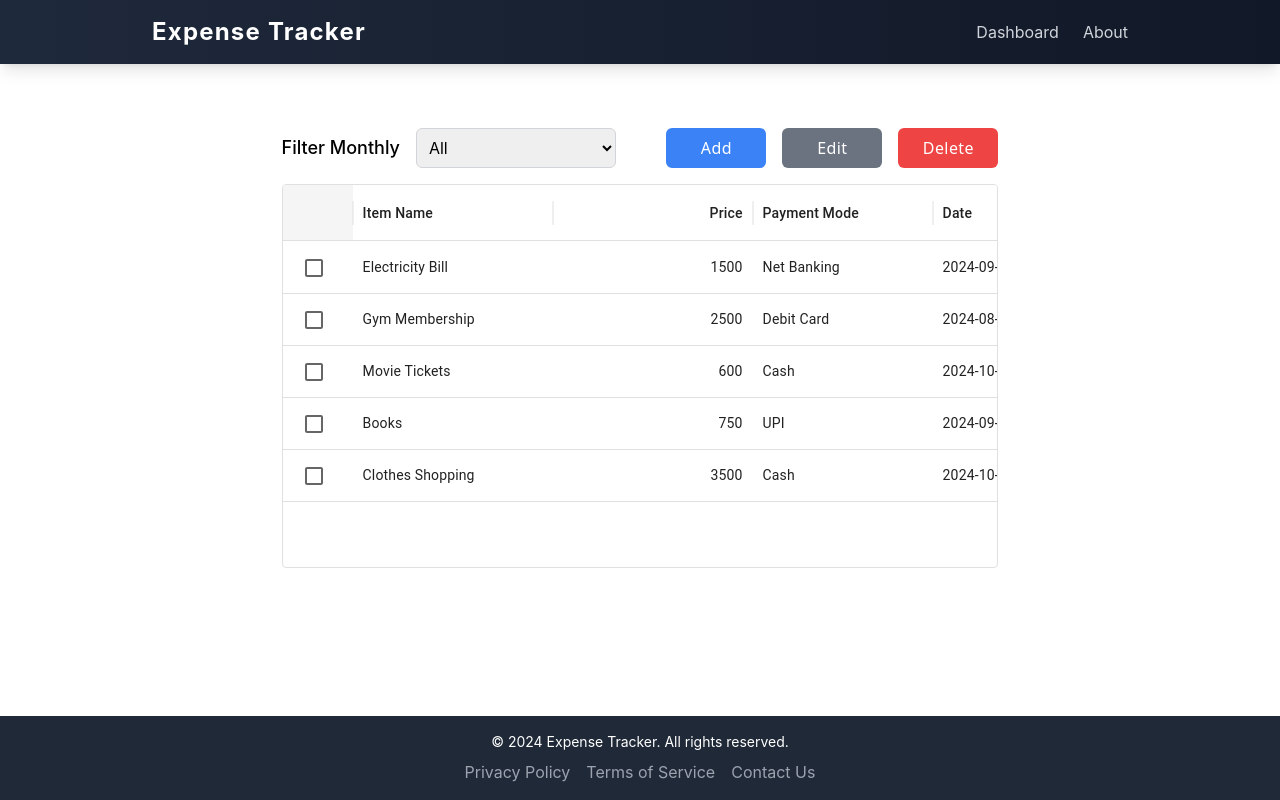
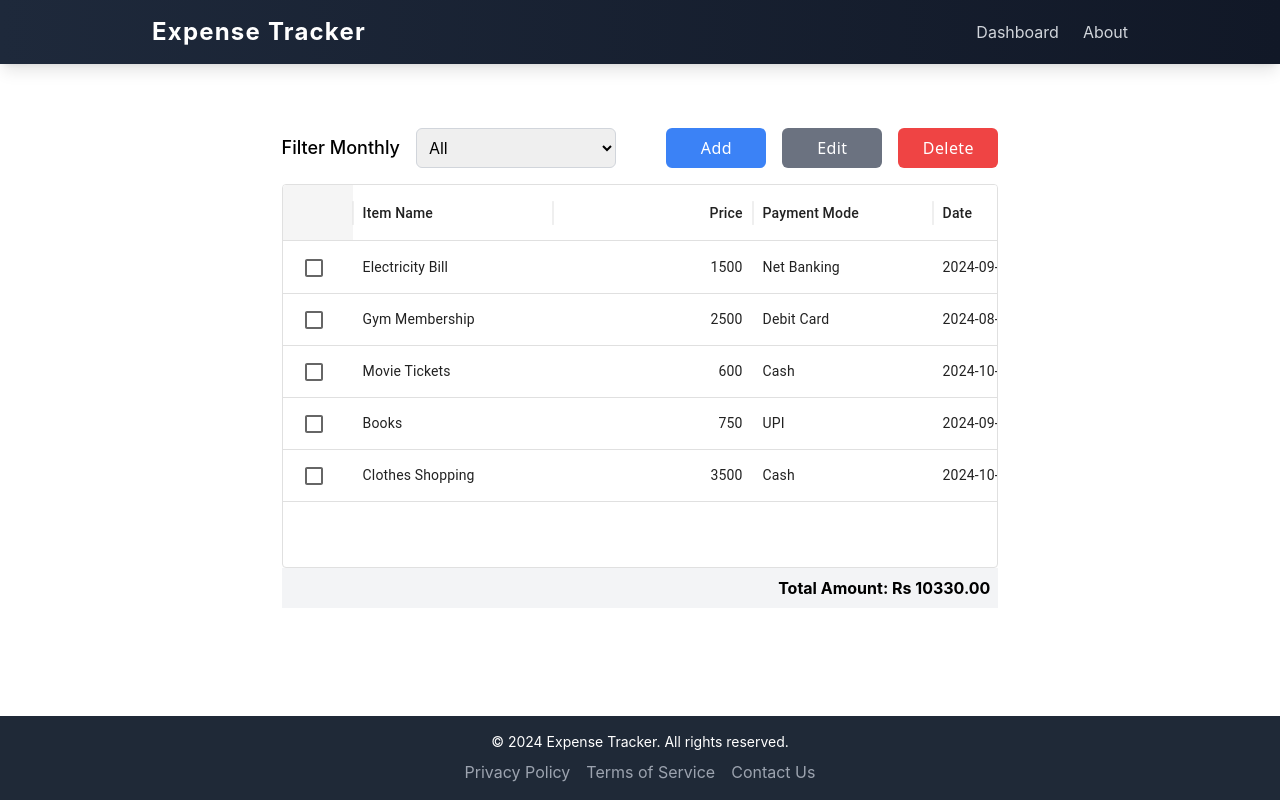
Before and after one commit to dhanraj12i/expensetracker, a React (Create React App) app: page / in a window 1280 px wide. Built offline with nearby package versions, Linux system fonts and the light colour scheme; data requests are answered from the project's data file.

Commit message:
build: total added

```diff
--- a/src/components/TableView.tsx
+++ b/src/components/TableView.tsx
@@ -43,6 +43,20 @@ const TableView: FC<TableViewProps> = ({ tableData, setRow }) => {
     </div>
   );
 
+  const CustomFooter = () => {
+    const totalAmount = tableData.reduce(
+      (total, item) => total + (parseInt(item.price) || 0),
+      0
+    );
+    return (
+      <div className="flex justify-end p-2 bg-gray-100">
+        <span className="font-bold">
+          Total Amount: Rs {totalAmount.toFixed(2)}
+        </span>
+      </div>
+    );
+  };
+
   return (
     <div className="relative h-96 w-full">
       {loading ? (
@@ -66,8 +80,14 @@ const TableView: FC<TableViewProps> = ({ tableData, setRow }) => {
           autoHeight={false}
           scrollbarSize={10}
           loading={loading}
+          slots={{
+            footer: CustomFooter,
+          }}
         />
       )}
+      <>
+        <CustomFooter />
+      </>
     </div>
   );
 };
```
